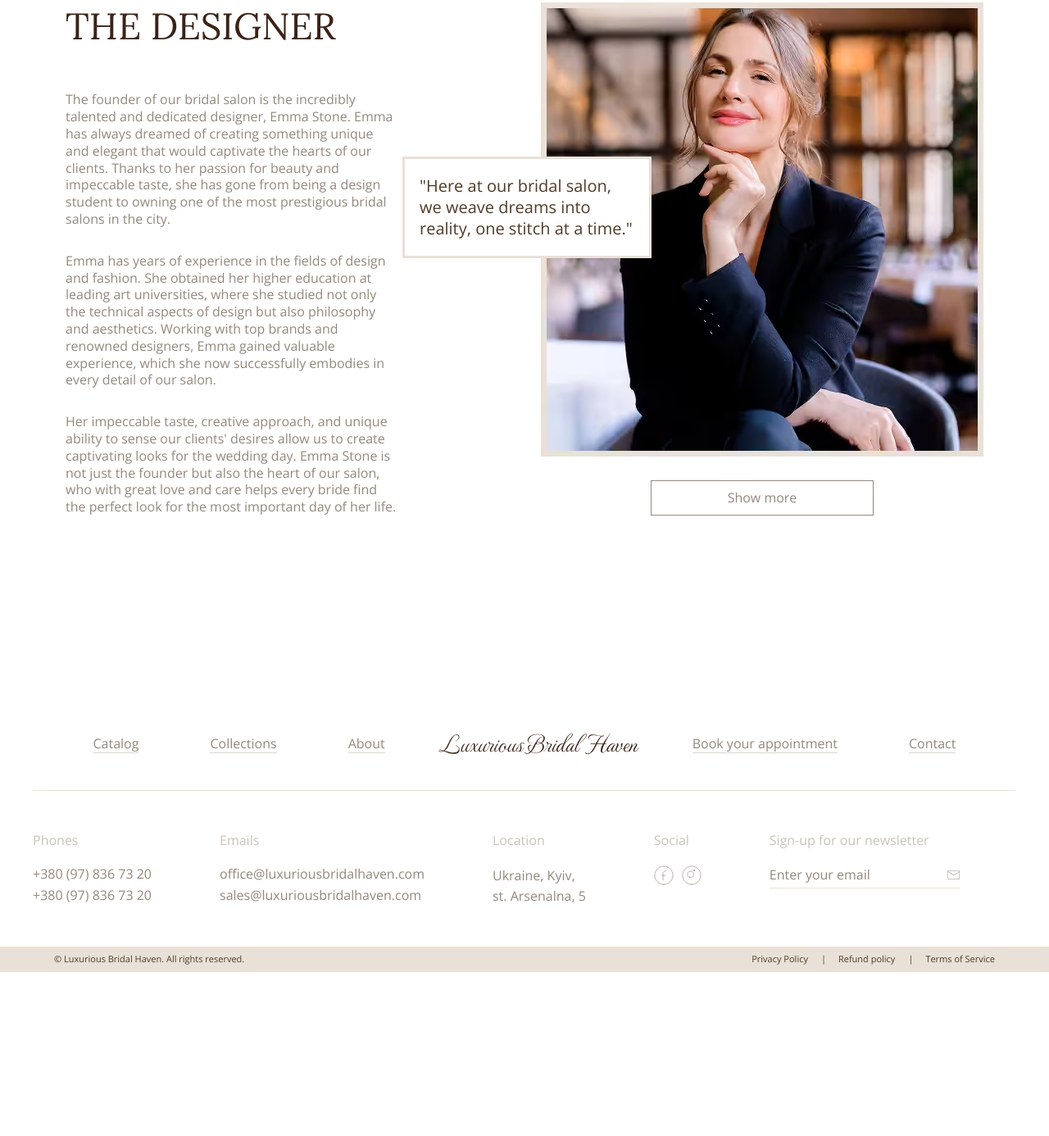
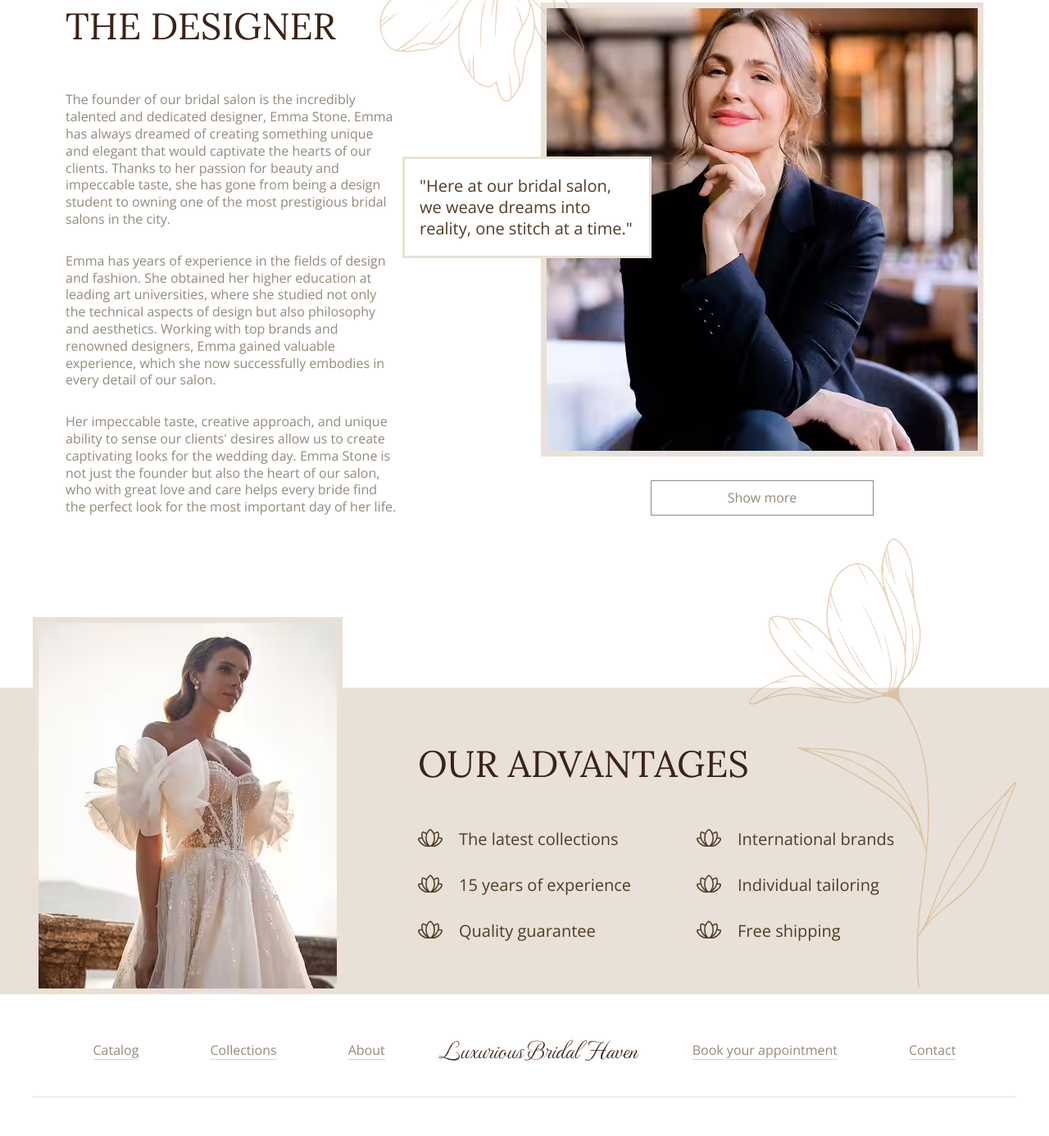
Before and after one commit to SStercorex2024/inter-shop, a website: page app/pages/index.html in a window 1280 px wide. Shown: the part 2450-3836 px from the top of the page at 82% size. Before the commit the page ends 3636 px from the top, so only its background shows below. Drawn offline with nearby package versions, Linux system fonts and the light colour scheme; files that its build step writes are made by us from their sources; files whose address does not match are found by name.

Commit message:
added section our advantages

```diff
--- a/app/components/the-designer.html
+++ b/app/components/designer.html
@@ -1,9 +1,14 @@
-<section class="the-designer">
+<section class="designer">
   <div class="container">
-    <div class="the-designer__wrapper grid grid--2">
-      <div class="the-designer__text">
-        <h2 class="the-designer__title title title--medium">THE DESIGNER</h2>
-        <p class="the-designer__description">
+    <div class="designer__wrapper grid grid--2">
+      <img
+        class="designer__decor-img"
+        src="/img/designer/designer-decor.svg"
+        alt=""
+      />
+      <div class="designer__text">
+        <h2 class="designer__title title title--medium">THE DESIGNER</h2>
+        <p class="designer__description">
           The founder of our bridal salon is the incredibly talented and
           dedicated designer, Emma Stone. Emma has always dreamed of creating
           something unique and elegant that would captivate the hearts of our
@@ -11,7 +16,7 @@
           has gone from being a design student to owning one of the most
           prestigious bridal salons in the city.
         </p>
-        <p class="the-designer__description">
+        <p class="designer__description">
           Emma has years of experience in the fields of design and fashion. She
           obtained her higher education at leading art universities, where she
           studied not only the technical aspects of design but also philosophy
@@ -19,7 +24,7 @@
           gained valuable experience, which she now successfully embodies in
           every detail of our salon.
         </p>
-        <p class="the-designer__description">
+        <p class="designer__description">
           Her impeccable taste, creative approach, and unique ability to sense
           our clients' desires allow us to create captivating looks for the
           wedding day. Emma Stone is not just the founder but also the heart of
@@ -27,24 +32,19 @@
           perfect look for the most important day of her life.
         </p>
       </div>
-      <div class="the-designer__box">
+      <div class="designer__box">
         <picture>
-          <source
-            srcset="/img/the-designer/the-designer-1.avif"
-            type="image/avif"
-          />
-          <source
-            srcset="/img/the-designer/the-designer-1.webp"
-            type="image/webp"
-          />
+          <source srcset="/img/designer/designer-1.avif" type="image/avif" />
+          <source srcset="/img/designer/designer-1.webp" type="image/webp" />
           <img
-            class="the-designer__img"
-            src="/img/the-designer/the-designer-1.jpg"
+            class="designer__img"
+            src="/img/designer/designer-1.jpg"
             alt="The designer"
+            loading="lazy"
           />
         </picture>
-          <a class="the-designer__link btn btn--alt" href="#!">Show more</a>
-        <p class="the-designer__caption">
+        <a class="designer__link btn btn--alt" href="#!">Show more</a>
+        <p class="designer__caption">
           "Here at our bridal salon, we weave dreams into reality, one stitch at
           a time."
         </p>
--- a/app/components/join-us.html
+++ b/app/components/join-us.html
@@ -8,6 +8,7 @@
           class="img/join-us/join-us__jpg"
           src="join-us-1.jpg"
           alt="the woman"
+          loading="lazy"
         />
       </picture>
       <div class="join-us__content">
--- a/app/components/new-collection.html
+++ b/app/components/new-collection.html
@@ -24,13 +24,13 @@
             <picture class="new-collection__img">
                 <source srcset="img/new-collection/new-collection-1.avif" type="image/avif">
                 <source srcset="img/new-collection/new-collection-1.webp" type="image/webp">
-                <img src="img/new-collection/new-collection-1.jpg" alt="girl">
+                <img src="img/new-collection/new-collection-1.jpg" alt="girl" loading="lazy">
             </picture>
             <div class="new-collection__box">
                 <picture class="new-collection__box-img">
                     <source srcset="img/new-collection/new-collection-2.avif" type="image/avif">
                     <source srcset="img/new-collection/new-collection-2.webp" type="image/webp">
-                    <img src="img/new-collection/new-collection-2.jpg" alt="second girl">
+                    <img src="img/new-collection/new-collection-2.jpg" alt="second girl" loading="lazy">
                 </picture>
                 <p class="new-collection__caption">
                     Allow yourself to be enchanted by our wedding dresses and create a unique look for your most
--- /dev/null
+++ b/app/components/our-advantages.html
@@ -0,0 +1,41 @@
+<section class="our-advantages">
+  <div class="container">
+    <div class="our-advantages__wrapper">
+      <picture>
+        <source
+          srcset="img/our-advantages/our-advantages-1.avif"
+          type="image/avif"
+        />
+        <source
+          srcset="img/our-advantages/our-advantages-1.webp"
+          type="image/webp"
+        />
+        <img
+          src="img/our-advantages/our-advantages-1.jpg"
+          alt="woman in a wedding dress"
+          class="our-advantages__img"
+          loading="lazy"
+        />
+      </picture>
+      <img
+      class="our-advantages__decore"
+        src="img/our-advantages/our-advantages-decore.svg"
+        alt=""
+        loading="lazy"
+      />
+      <div class="our-advantages__inner">
+        <h2 class="our-advantages__title title title--medium">
+          OUR ADVANTAGES
+        </h2>
+        <ul class="our-advantages__list">
+          <li class="our-advantages__item">The latest collections</li>
+          <li class="our-advantages__item">15 years of experience</li>
+          <li class="our-advantages__item">Quality guarantee</li>
+          <li class="our-advantages__item">International brands</li>
+          <li class="our-advantages__item">Individual tailoring</li>
+          <li class="our-advantages__item">Free shipping</li>
+        </ul>
+      </div>
+    </div>
+  </div>
+</section>
--- a/app/scss/block/_the-designer.scss
+++ b/app/scss/block/_designer.scss
@@ -1,8 +1,16 @@
 @use "../base/vars";
 
-.the-designer {
+.designer {
+  position: relative;
   &__wrapper {
     padding: 150px 40px 210px;
+  }
+  &__decor-img {
+    position: absolute;
+    left: 50%;
+    top: -224px;
+    transform: translateX(-50%);
+    z-index: 6;
   }
   &__text {
     width: 404px;
@@ -16,7 +24,7 @@
     color: vars.$color-text-muted;
   }
 
-  &__description + .the-designer__description {
+  &__description + .designer__description {
     margin-top: 30px;
   }
 
@@ -25,8 +33,6 @@
     display: flex;
     flex-direction: column;
     justify-content: center;
-  }
-  &__img {
   }
   &__link {
     margin-top: auto;
--- a/app/scss/block/_join-us.scss
+++ b/app/scss/block/_join-us.scss
@@ -1,4 +1,5 @@
 @use "../base/vars";
+@use "../base/mixins";
 
 .join-us {
   background-color: vars.$bg-border-muted;
@@ -26,10 +27,18 @@
     border-bottom: 1px solid vars.$color-text-muted;
     color: vars.$color-text-muted;
     transition: color 0.3s ease-in-out;
+
+    @include mixins.focus {
+      color: vars.$color-focus;
+    }
   }
 
   &__input + .join-us__input {
     margin-top: 20px;
+  }
+  &__btn {
+    position: relative;
+    z-index: 9;
   }
   &__caption {
     font-size: 11px;
--- /dev/null
+++ b/app/scss/block/_our-advantages.scss
@@ -0,0 +1,49 @@
+@use "../base/vars";
+
+.our-advantages {
+  background-color: vars.$bg-border-muted;
+
+  &__wrapper {
+    position: relative;
+    display: flex;
+    padding: 64px 0 34px;
+  }
+  &__img {
+    position: absolute;
+    left: 0;
+    bottom: 0;
+  }
+  &__decore {
+    position: absolute;
+    right: 0;
+    bottom: 8px;
+  }
+
+  &__inner {
+    margin-left: auto;
+    padding-right: 130px;
+  }
+  &__title {
+    margin-bottom: 50px;
+  }
+  &__list {
+    column-count: 2;
+    column-gap: 80px;
+  }
+  &__item {
+    position: relative;
+    color: vars.$color-primary;
+    padding-left: 50px;
+    margin-bottom: 30px;
+    &::before {
+      content: "";
+      position: absolute;
+      top: 0;
+      bottom: 0;
+      left: 0;
+      background: url("../img/our-advantages/our-advantages-lily.svg");
+      width: 30px;
+      height: 22px;
+    }
+  }
+}
--- a/app/scss/style.scss
+++ b/app/scss/style.scss
@@ -17,7 +17,8 @@
 @use "block/hero";
 @use "block/new-collection";
 @use "block/join-us";
-@use "block/the-designer";
+@use "block/designer";
+@use "block/our-advantages";
 
 //components
 @use "components/btn";
```
Also changed, not shown: app/pages/index.html (+2 -1 lines), app/img/designer/designer-1.avif (renamed from app/img/the-designer/the-designer-1.avif), app/img/designer/designer-1.jpg (renamed from app/img/the-designer/the-designer-1.jpg), app/img/designer/designer-1.webp (renamed from app/img/the-designer/the-designer-1.webp), app/img/designer/designer-decor.svg (added), app/img/our-advantages/our-advantages-1.avif (added), app/img/our-advantages/our-advantages-1.jpg (added), app/img/our-advantages/our-advantages-1.webp (added), app/img/our-advantages/our-advantages-decore.svg (added), app/img/our-advantages/our-advantages-lily.svg (added), app/img/src/designer/designer-1.jpg (renamed from app/img/src/the-designer/the-designer-1.jpg), app/img/src/our-advantages/our-advantages-1.jpg (added).
